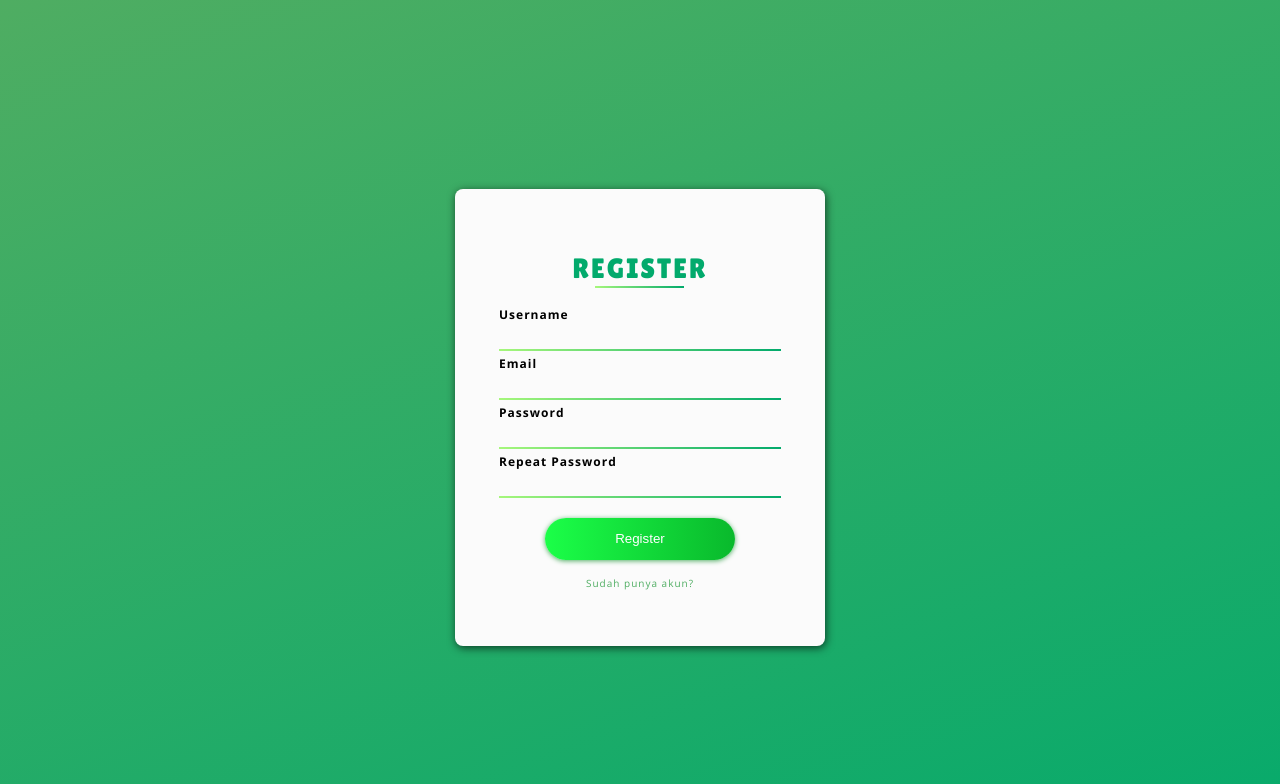
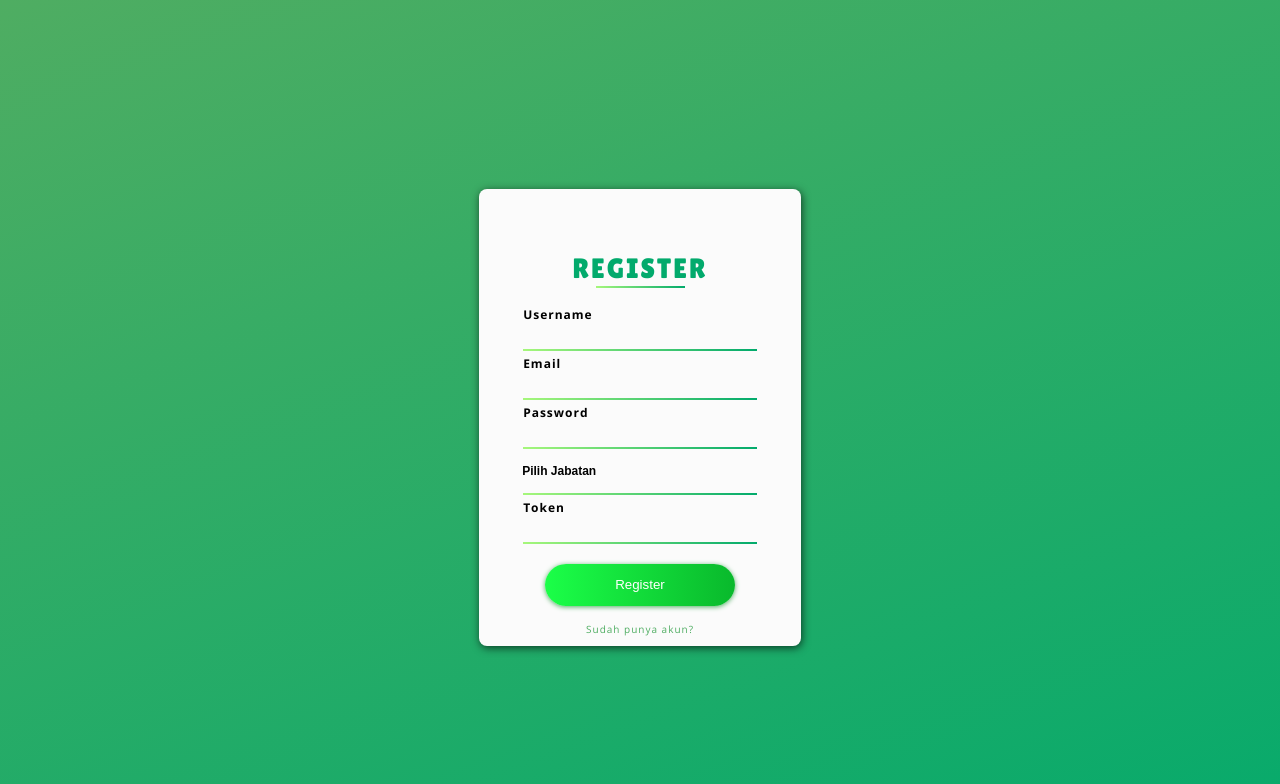
Before and after one commit to habibcodeskarisa/esurat1, a PHP site: page /registration.php in a window 1280 px wide. Shown: the top 784 px of the page. Run offline with PHP 8.4, Linux system fonts and the light colour scheme.

Commit message:
menambahkan fitur input memilih jabatan

```diff
--- a/registration.css
+++ b/registration.css
@@ -80,6 +80,40 @@
     text-align: left;
 }
 
+/* Tampilan opsi yang dipilih */
+.input-jabatan option:checked {
+    background-color: #a6f77b; /* warna latar belakang opsi yang dipilih */
+}
+
+/* Tampilan dropdown */
+.input-jabatan {
+    display: flex;
+    flex-direction: column;
+    width: 100%;
+    padding-bottom: 5px;
+    border: none;
+    outline: none;
+    background-color: transparent;
+    appearance: none; /* menghilangkan default styling browser */
+    -webkit-appearance: none;
+    -moz-appearance: none;
+    width: 100%;
+    padding: 15px 5px;
+    border-radius: 5px;
+    font-weight: bold;
+    font-size: 12px;
+    text-align: left;
+    cursor: pointer;
+    margin-left: -6px;
+}
+
+/* .input-jabatan:focus {
+    border-color: #a6f77b;
+    box-shadow: 0 0 5px #02aa6c;
+    outline: none;
+}
+ */
+
 .form-border {
     background: linear-gradient(90deg, #a6f77b, #02aa6c );
     height: 2px;
@@ -150,31 +184,3 @@
 .card-form footer .signin:hover {
     color: #8ae8a1;
 }
-
-/* Smartphone */
-/* @media (max-width: 576px) {
-    .container {
-        padding: 20px;
-    }
-} */
-
-/* Tablet */
-/* @media (min-width: 576px) and (max-width: 768px) {
-    .container {
-        padding: 30px;
-    }
-} */
-
-/* Laptop */
-/* @media (min-width: 768px) and (max-width: 992px) {
-    .container {
-        padding: 40px;
-    }
-} */
-
-/* Desktop */
-/* @media (min-width: 992px) {
-    .container {
-        padding: 50px;
-    }
-} */
--- a/registration.php
+++ b/registration.php
@@ -4,12 +4,10 @@
     <meta charset="UTF-8">
     <meta name="viewport" content="width=device-width, initial-scale=1.0">
     <title>Registration Page</title>
-    <!-- <link rel="stylesheet" href="https://cdn.jsdelivr.net/npm/bootstrap@5.3.2/dist/css/bootstrap.min.css" integrity="sha384-T3c6CoIi6uLrA9TneNEoa7RxnatzjcDSCmG1MXxSR1GAsXEV/Dwwykc2MPK8M2HN" crossorigin="anonymous"> -->
     <link rel="stylesheet" href="registration.css">
 </head>
 <body>
     <div class="card-content">
-
         <?php
         session_start();
 
@@ -19,12 +17,13 @@
             $username = $_POST["username"];
             $email = $_POST["email"];
             $password = $_POST["password"];
-    $passwordRepeat = $_POST["repeat_password"];
+            $jabatan = $_POST["jabatan"];
+            $token = $_POST["token"];
 
             $passwordHash = password_hash($password, PASSWORD_DEFAULT);
             $errors = array();
 
-    if (empty($username) OR empty($email) OR empty($password) OR empty($passwordRepeat)) {
+            if (empty($username) OR empty($email) OR empty($password) OR empty($jabatan) OR empty($token)) {
                 array_push($errors,"Semua bidang yang diperlukan"); //All fields are required
             }
             if (!filter_var($email, FILTER_VALIDATE_EMAIL)) {
@@ -33,8 +32,14 @@
             if (strlen($password)<8) {
                 array_push($errors,"Kata sandi harus sepanjang 8 karakter"); //Password must be at 8 character long
             }
-    if ($password!==$passwordRepeat) {
-        array_push($errors,"Kata sandi tidak cocok"); //Password does not match
+
+            // Validasi jabatan dan token (anda bisa menyesuaikan validasi ini dengan kebutuhan anda)
+            if (!($jabatan === "Rektor" && $token === "token_rektor" ||
+                $jabatan === "Wakil Rektor 1" && $token === "token_wakilrektor1" ||
+                $jabatan === "Dekan FST" && $token === "token_dekanfst" ||
+                $jabatan === "Dekan FEB" && $token === "token_dekanfeb" ||
+                $jabatan === "Dekan FIK" && $token === "token_dekanfik")) {
+                array_push($errors, "Token tidak valid");
             }
 
             $sql = "SELECT * FROM users WHERE email = '$email'";
@@ -49,17 +54,17 @@
                     echo "<div class='alert alert-danger'>$error</div>";
                 }
             } else {
-        // kami akan memasukkan data ke dalam database
-        $sql = "INSERT INTO users (username, email, password) VALUE (?, ?, ?)";
+                // Memasukkan data ke dalam database
+                $sql = "INSERT INTO users (username, email, password, jabatan) VALUE (?, ?, ?, ?)";
                 $stmt = mysqli_stmt_init($conn);
                 $prepareStmt = mysqli_stmt_prepare($stmt,$sql);
 
                 if ($prepareStmt) {
-            mysqli_stmt_bind_param($stmt,"sss",$username,$email,$passwordHash);
+                    mysqli_stmt_bind_param($stmt,"ssss",$username,$email,$passwordHash,$jabatan);
                     mysqli_stmt_execute($stmt);
                     $_SESSION['username'] = $username; // Mengatur session untuk username
                     $_SESSION['email'] = $email; // Mengatur session untuk email
-            header("Location: login.php"); // Redirect ke halaman index setelah login berhasil
+                    header("Location: login.php"); // Redirect ke halaman login setelah registrasi berhasil
                     exit();
                 } else {
                     die("Ada yang salah");
@@ -67,7 +72,6 @@
             }
         }
         ?>
-
 
         <form class="card-form" action="registration.php" method="post">
             <header>
@@ -88,13 +92,20 @@
                 <input type="password" name="password" required>
                 <div class="form-border"></div>
 
-                <label for="repeat-password">Repeat Password</label>
-                <input type="text" name="repeat_password" required>
+                <!-- <label for="jabatan">Jabatan</label> -->
+                <select name="jabatan" id="jabatan" required class="input-jabatan">
+                    <option value="">Pilih Jabatan</option>
+                    <option value="Rektor">Rektor</option>
+                    <option value="Wakil Rektor 1">Wakil Rektor 1</option>
+                    <option value="Dekan FST">Dekan FST</option>
+                    <option value="Dekan FEB">Dekan FEB</option>
+                    <option value="Dekan FIK">Dekan FIK</option>
+                </select>
                 <div class="form-border"></div>
 
-                <!-- <a href="#">
-                    <legend class="forgot-pass">Lupa password?</legend>
-                </a> -->
+                <label for="token">Token</label>
+                <input type="text" name="token" required>
+                <div class="form-border"></div>
             </main>
 
             <footer>
```
Lines whose indentation alone changed are shown as unchanged.
